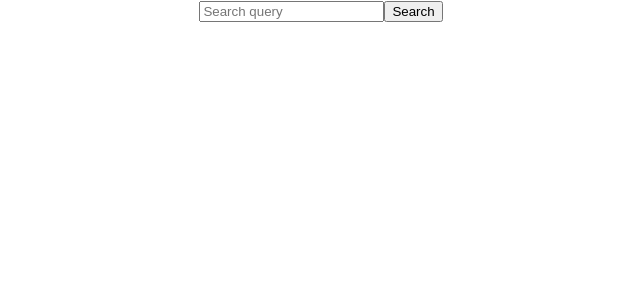
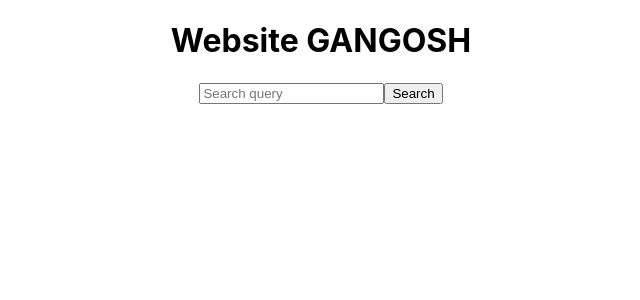
Before and after one commit to JuljoSh/serverless-api-viewer, a React (Create React App) app: page / in a window 1280 px wide. Shown: the top 300 px of the page, without its empty margins (319-959 px from the left). Built offline with nearby package versions, Linux system fonts and the light colour scheme.

Commit message:
Update App.js

```diff
--- a/src/App.js
+++ b/src/App.js
@@ -36,6 +36,7 @@ function App() {
   return (
     <div className="App">
       <div className="form">
+    <h1>Website GANGOSH</h1>
         <input id="query" type="text" onChange={updateQuery} placeholder="Search query" />
         <button onClick={search}>Search</button>
       </div>
```
